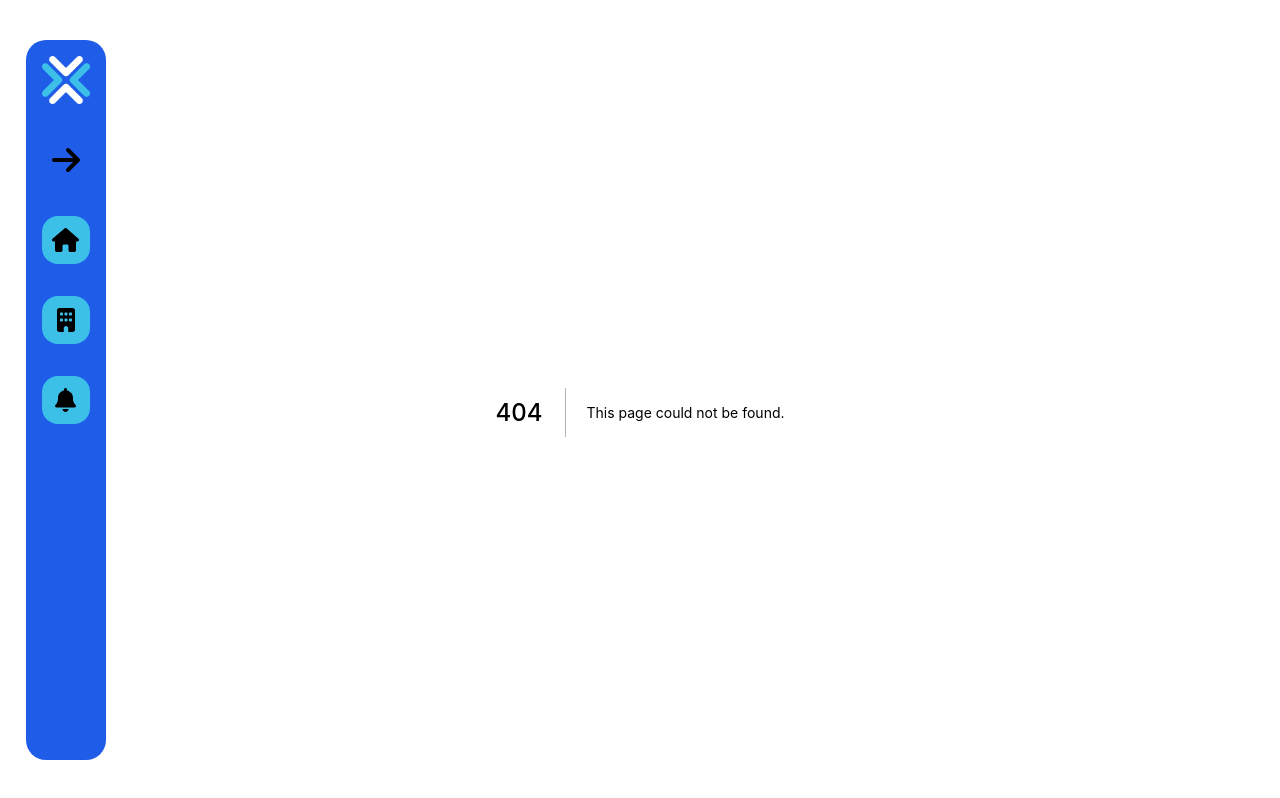
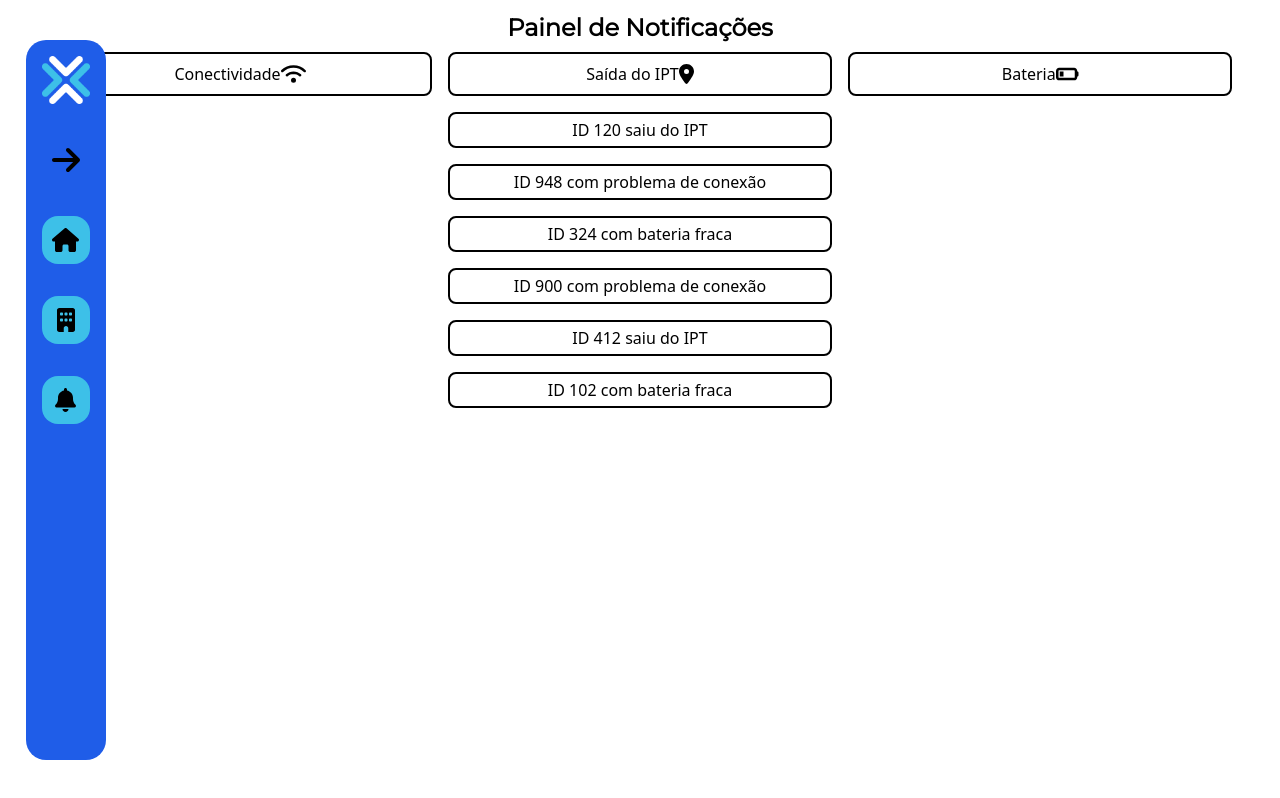
Before and after one commit to 2022M4T1-Inteli/IPTRACKER, a Next.js app in the folder src/frontend/: page /notificacoes in a window 1280 px wide. Before the commit this address had no page. Shown: the top 798 px of the page. Built offline with nearby package versions, Linux system fonts and the light colour scheme.

Commit message:
Tela de Notificações (primeira versão)

```diff
--- /dev/null
+++ b/src/frontend/components/Notificacao/mock.js
@@ -0,0 +1,27 @@
+const mock = [{
+    id: 120,
+    tipo: "saiu do IPT" ,
+},
+{
+    id: 948,
+    tipo: "com problema de conexão",
+},
+{
+    id: 324,
+    tipo: "com bateria fraca",
+},
+{
+    id: 900,
+    tipo: "com problema de conexão",
+},
+{
+    id: 412,
+    tipo: "saiu do IPT",
+},
+{
+    id: 102,
+    tipo: "com bateria fraca",
+},
+]
+
+export default mock
--- /dev/null
+++ b/src/frontend/components/Notificacao/notificacao.jsx
@@ -0,0 +1,25 @@
+import mock from "./mock"
+import Link from "next/link"
+
+function Notificacao() {
+    return(
+        <div>
+            <div className="flex flex-row justify-center">
+
+            </div>
+            <div className="flex flex-col justify-center">
+                <div className="flex flex-col justify-center lg:items-center">
+                    {mock.map((element) => (
+                        <Link href={"/notificacao"} key={element.tipo}>
+                            <div className="flex justify-center items-center border-solid border-2 border-black rounded-lg h-9 m-2 lg:w-96 cursor-pointer hover:p-6 hover:shadow-cyan-700 hover:shadow-lg">
+                                <h1>ID {element.id} {element.tipo}</h1>
+                            </div>
+                        </Link>
+                    ))}
+                </div>
+            </div>
+        </div>
+    )
+}
+
+export default Notificacao
--- a/src/frontend/components/SideBar.jsx
+++ b/src/frontend/components/SideBar.jsx
@@ -58,13 +58,15 @@ function SideBar() {
                             </div>
                         </div>
                     </Link>
+                    <Link href="/notificacoes">
                     {admin ?
                         <div className="hover:scale-125 duration-200 group flex justify-center items-center w-3/5 h-12 mt-4 bg-ipt hover:bg-white rounded-2xl transition cursor-pointer">
-                            <button className='w-full h-full bg-transparent'><FontAwesomeIcon icon={faBell} size="xl" /> {active ? <label className='ml-2 Montserrat'>Admin</label> : ""}</button>
-                            {active ? "" : <label className='absolute left-24 bg-ipt w-32 rounded-lg justify-center h-8 items-center hidden group-hover:flex transition duration-500'>Admin</label>}
+                            <button className='w-full h-full bg-transparent'><FontAwesomeIcon icon={faBell} size="xl" /> {active ? <label className='ml-2 Montserrat'>Notificações</label> : ""}</button>
+                            {active ? "" : <label className='absolute left-24 bg-ipt w-32 rounded-lg justify-center h-8 items-center hidden group-hover:flex transition duration-500'>Notificações</label>}
                         </div>
                         : ""
                     }
+                    </Link>
 
                 </div>
             </div>
--- /dev/null
+++ b/src/frontend/components/TipoNotificacao/TipoNotificacao.jsx
@@ -0,0 +1,23 @@
+import { FontAwesomeIcon } from '@fortawesome/react-fontawesome'
+import { faWifi, faBatteryQuarter, faLocationDot } from '@fortawesome/free-solid-svg-icons'
+
+function TipoNotificacao() {
+    return(
+        <div className="flex flex-row justify-center">
+            <div className="flex justify-center items-center border-solid border-2 border-black rounded-lg h-11 m-2 lg:w-96 cursor-pointer hover:p-6 hover:shadow-cyan-700 hover:shadow-lg">
+                <h1>Conectividade</h1>
+                <FontAwesomeIcon icon={faWifi} size="lg" />
+            </div>
+            <div className="flex justify-center items-center border-solid border-2 border-black rounded-lg h-11 m-2 lg:w-96 cursor-pointer hover:p-6 hover:shadow-cyan-700 hover:shadow-lg">
+                <h1>Saída do IPT</h1>
+                <FontAwesomeIcon icon={faLocationDot} size="lg" />
+            </div>
+            <div className="flex justify-center items-center border-solid border-2 border-black rounded-lg h-11 m-2 lg:w-96 cursor-pointer hover:p-6 hover:shadow-cyan-700 hover:shadow-lg">
+                <h1>Bateria</h1>
+                <FontAwesomeIcon icon={faBatteryQuarter} size="lg" />
+            </div>
+        </div>
+    )
+}
+
+export default TipoNotificacao
--- a/src/frontend/pages/equipamentos.jsx
+++ b/src/frontend/pages/equipamentos.jsx
@@ -1,7 +1,5 @@
 import Link from "next/link";
 import ContainerEquipamentos from "../components/ContainerEquipamentos/ContainerEquipamentos";
-
-
 
 function equipamentos() {
     return (
--- /dev/null
+++ b/src/frontend/pages/notificacoes.jsx
@@ -0,0 +1,25 @@
+import SideBar from "../components/SideBar"
+import Link from "next/link"
+import Notificacao from "../components/Notificacao/notificacao"
+import TipoNotificacao from "../components/TipoNotificacao/TipoNotificacao"
+
+function Notificacoes() {
+    return(
+        <div className="justify-center flex-row">
+
+            <div className="text-center justify-center">
+                <h1 className="Montserrat font-bold text-2xl text-black">Painel de Notificações</h1>
+            </div>
+
+            <div id="tipoNotificacao" className="flex flex-row justify-center">
+                <TipoNotificacao></TipoNotificacao>
+            </div>
+
+            <div className="flex flex-row justify-center">
+                <Notificacao></Notificacao>
+            </div>
+        </div>
+    )
+}
+
+export default Notificacoes
```
Also changed, not shown: src/frontend/pages/_app.jsx (line endings or trailing spaces).
